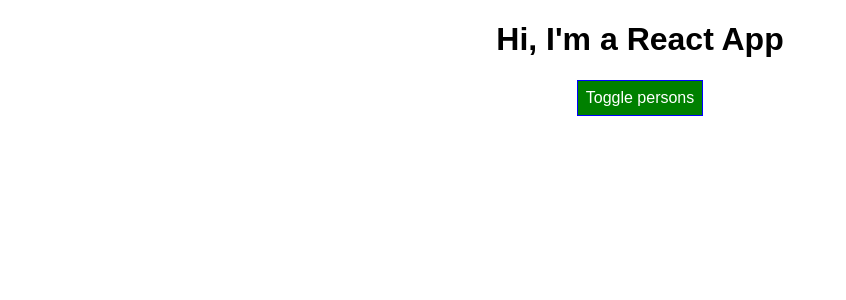
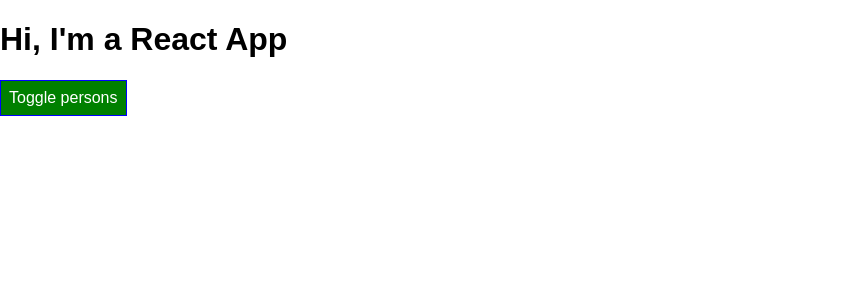
Before and after one commit to skarol/hamburger-react-course, a React (Create React App) app: page / in a window 1280 px wide. Shown: the top 300 px of the page, without its empty margins (0-846 px from the left). Built offline with nearby package versions, Linux system fonts and the light colour scheme.

Commit message:
Add css module

```diff
--- a/src/App.js
+++ b/src/App.js
@@ -1,5 +1,5 @@
 import React, { Component } from 'react';
-import './App.css';
+import classes from './App.css';
 import Person from './Person/Person';
 
 class App extends Component {
@@ -68,23 +68,23 @@ class App extends Component {
       style.backgroundColor = 'red';
     }
 
-    const classes = [];
+    const assignedClasses = [];
     if (this.state.persons.length <= 2) {
-      classes.push('red');
+      assignedClasses.push(classes.red);
     }
 
     if (this.state.persons.length <= 1) {
-      classes.push('bold');
+      assignedClasses.push(classes.bold);
     }
 
     return (
-        <div className='App'>
-          <h1 className={classes.join(' ')}>Hi, I'm a React App</h1>
-          <button style={style} onClick={this.togglePersonsHandler}>
-            Toggle persons
-          </button>
-          {persons}
-        </div>
+      <div className={classes.App}>
+        <h1 className={assignedClasses.join(' ')}>Hi, I'm a React App</h1>
+        <button style={style} onClick={this.togglePersonsHandler}>
+          Toggle persons
+        </button>
+        {persons}
+      </div>
     );
   }
 }
```
